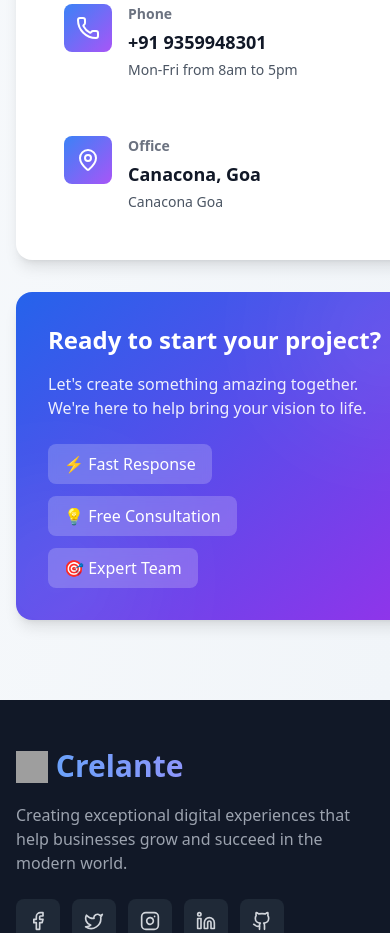
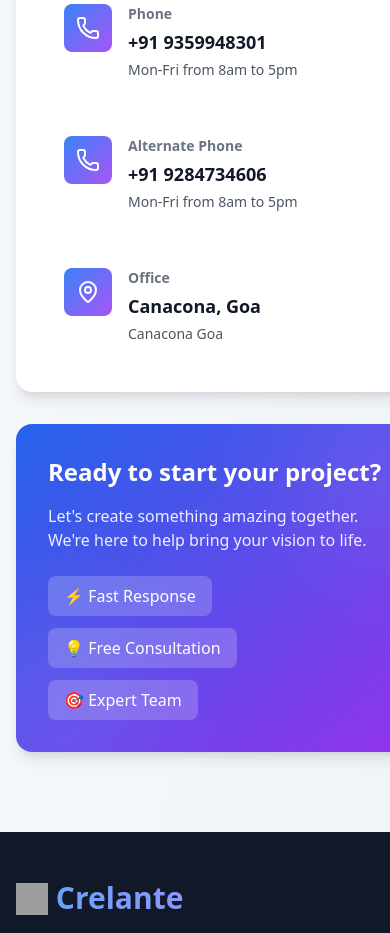
Before and after one commit to pranavkamat7/Crelante, a React (Vite) app: page / in a window 390 px wide. Shown: the part 9320-10253 px from the top of the page. Built offline with nearby package versions, Linux system fonts and the light colour scheme; grey boxes are pictures that could not be loaded.

Commit message:
added alt phone no.

```diff
--- a/src/Components/Contact/Contact.jsx
+++ b/src/Components/Contact/Contact.jsx
@@ -108,6 +108,13 @@ const Contact = () => {
       title: "Phone",
       value: "+91 9359948301",
       href: "tel:+91 9359948301",
+      description: "Mon-Fri from 8am to 5pm",
+    },
+    {
+      icon: <Phone className="w-6 h-6" />,
+      title: "Alternate Phone",
+      value: "+91 9284734606",
+      href: "tel:+91 9284734606",
       description: "Mon-Fri from 8am to 5pm",
     },
     {
```
